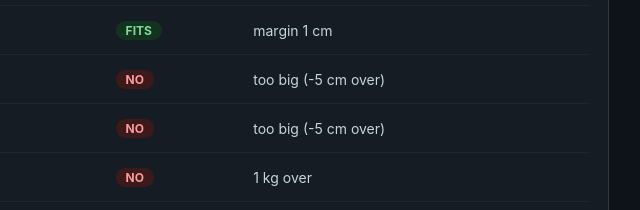
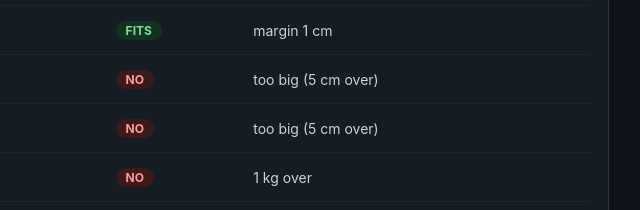
Before and after one commit to iLanis-agent/carryon, a plain HTML site: page app.html in a window 1280 px wide. Shown: the part 590-800 px from the top of the page, 441-1081 px from the left. Drawn offline with Linux system fonts and the light colour scheme.

Commit message:
Fix overage sign in detail column

```diff
--- a/app.html
+++ b/app.html
@@ -74,7 +74,7 @@
       let why;
       if (r.fits) why = 'margin ' + r.minMargin + ' cm';
       else if (!r.fitsSize && !r.fitsWeight) why = 'too big and ' + r.overKg + ' kg over';
-      else if (!r.fitsSize) why = 'too big (' + Math.min.apply(null, r.margins) + ' cm over)';
+      else if (!r.fitsSize) why = 'too big (' + Math.abs(Math.min.apply(null, r.margins)) + ' cm over)';
       else why = r.overKg + ' kg over';
       return '<tr><td>' + esc(r.name) + '<div class="dim">' + limit + '</div></td>'
         + '<td><span class="chip ' + (r.fits ? 'pass' : 'fail') + '">' + (r.fits ? 'FITS' : 'NO') + '</span></td>'
```
